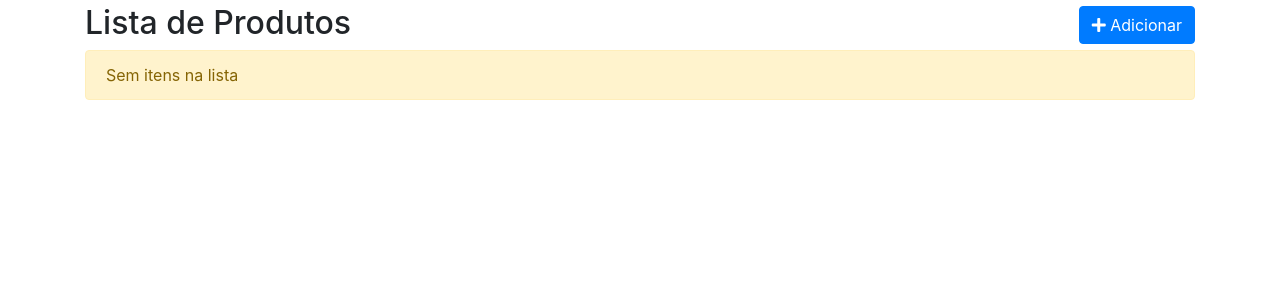
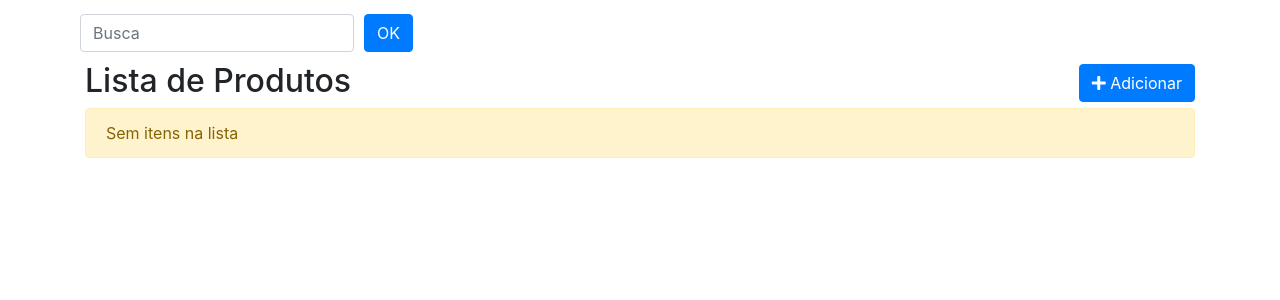
Before and after one commit to JohnElvisMedeirosCosta/gestao_estoque, a Django app: page /produto/ in a window 1280 px wide. Shown: the part 56-356 px from the top of the page. Run offline with Django 4.2, Linux system fonts and the light colour scheme; data that the repository does not hold is empty.

Commit message:
Campo de busca em produtos. closes #40

```diff
--- a/gestao_estoque/produto/templates/produto_list.html
+++ b/gestao_estoque/produto/templates/produto_list.html
@@ -1,6 +1,16 @@
 {% extends 'base.html' %}
 
 {% block content %}
+
+<div class="row">
+    <div class="col-sm-6  pl-0">
+        <form action="." method="get" class="form-inline">
+            <input type="text" id="search" name="search" class="form-control" placeholder="Busca">
+            <input type="submit" class="btn btn-primary" value="OK">
+        </form>
+    </div>
+</div>
+
 <div class="page-header">
     <h2>
         Lista de Produtos
--- a/gestao_estoque/produto/views.py
+++ b/gestao_estoque/produto/views.py
@@ -1,6 +1,7 @@
 from django.shortcuts import render
 from django.views.generic import CreateView, UpdateView
 from django.http import JsonResponse
+import ipdb
 
 from .forms import ProdutoForm
 from .models import Produto
@@ -9,6 +10,9 @@ from .models import Produto
 def produto_list(request):
     template_name = 'produto_list.html'
     objects = Produto.objects.all()
+    search = request.GET.get('search')
+    if search:
+        objects = Produto.objects.filter(produto__icontains=search)
     context = {'object_list': objects}
     return render(request, template_name, context)
 
```
